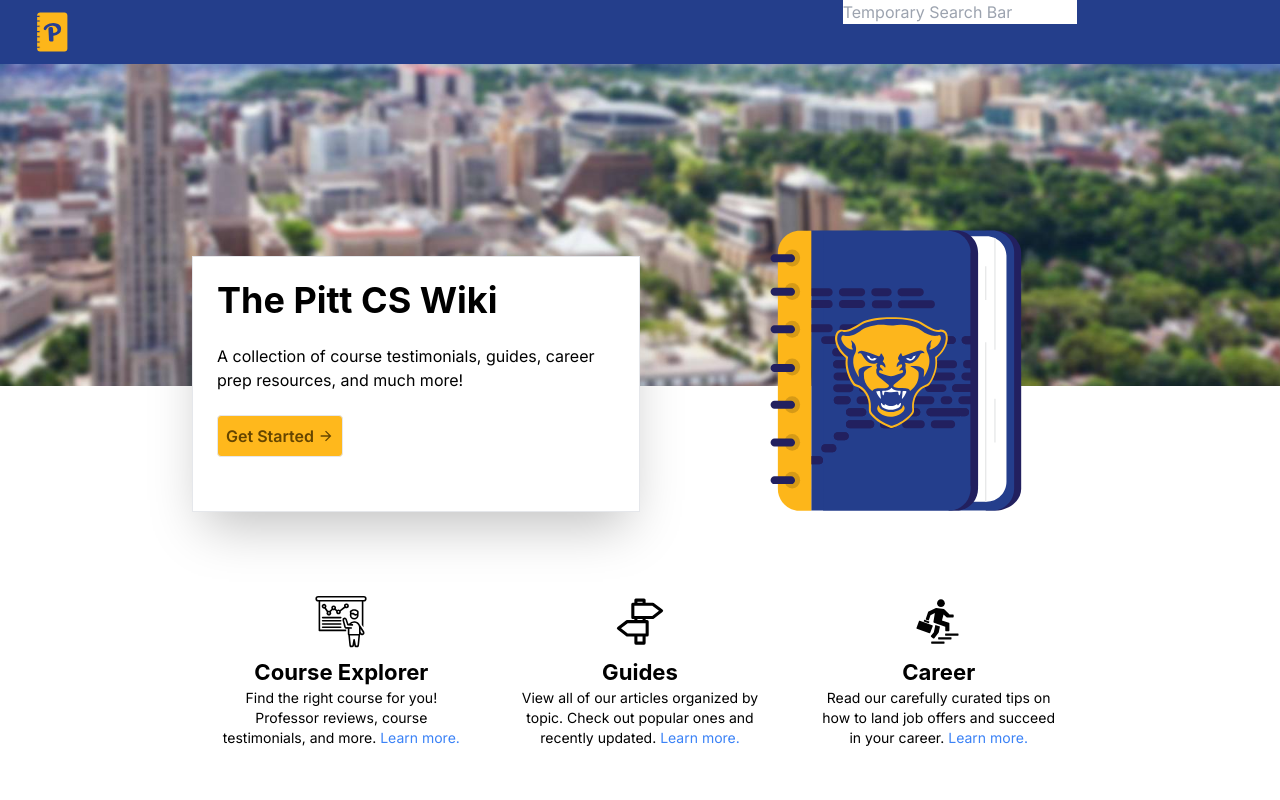
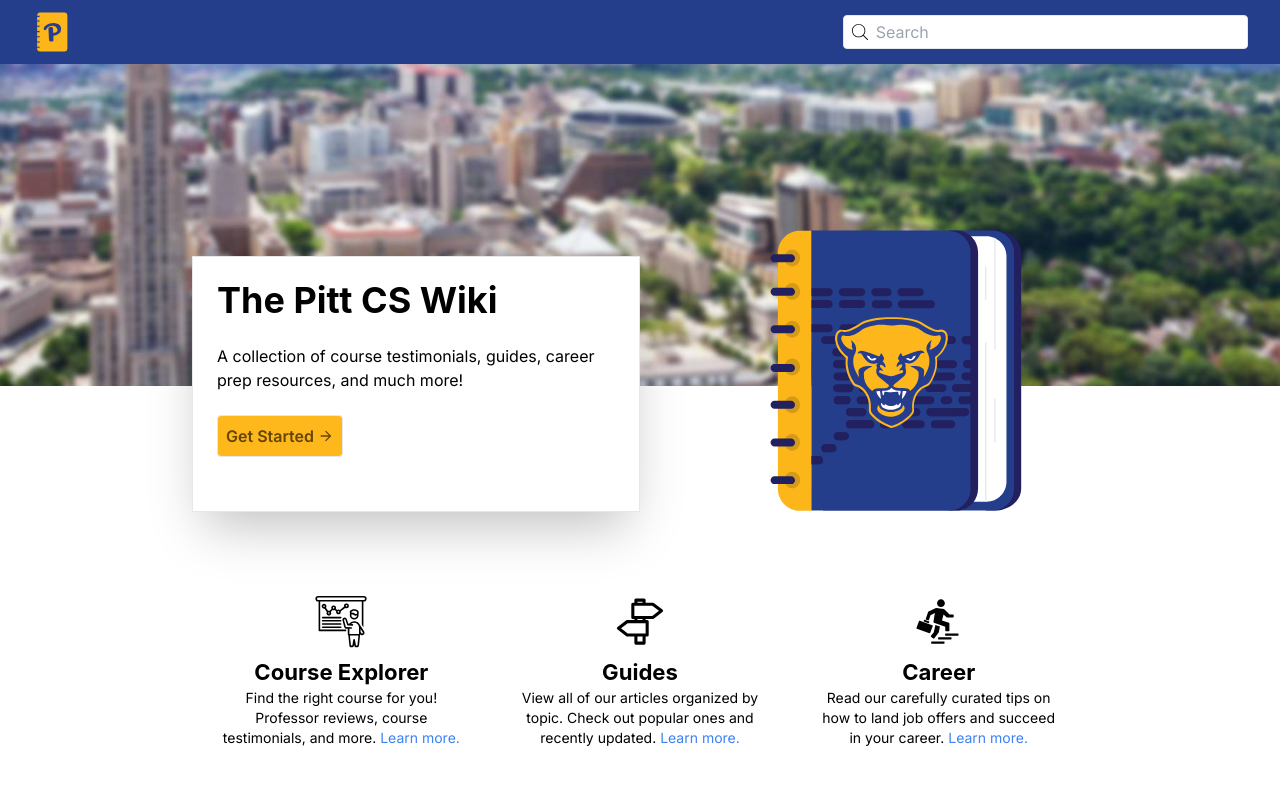
Before and after one commit to Steven-Jarmell/pittcswiki-next, a Next.js app: page / in a window 1280 px wide. Shown: the top 800 px of the page. Built offline with nearby package versions, Linux system fonts and the light colour scheme.

Commit message:
Improve temp search bar

```diff
--- a/app/_components/Header.tsx
+++ b/app/_components/Header.tsx
@@ -9,6 +9,7 @@ import Link from "next/link"
 import Image from "next/image"
 
 import logo from "@/app/_images/pantherhandbook-mini.svg"
+import Search from "./Search/Search"
 
 const Header = (): JSX.Element => {
   return (
@@ -27,9 +28,9 @@ const Header = (): JSX.Element => {
           </Link>
         </div>
       </div>
-      <div className="w-full md:w-1/3">
-        <div className="relative">
-          <input type="text" placeholder="Temporary Search Bar" />
+      <div className="w-full md:w-1/3 flex items-center">
+        <div className="relative w-full">
+          <Search />
         </div>
       </div>
     </header>
--- /dev/null
+++ b/app/_components/Search/Search.tsx
@@ -0,0 +1,16 @@
+import Image from "next/image"
+
+import searchIcon from "@/app/_images/search-icon.svg"
+
+const Search = () => {
+  return (
+    <div className="flex gap-2 bg-white border rounded items-center">
+      <label htmlFor="search-bar" className="h-8 flex items-center ml-2">
+        <Image src={searchIcon} alt="Search Icon" className="max-h-4 w-auto" />
+      </label>
+      <input id="search-bar" type="text" placeholder="Search" />
+    </div>
+  )
+}
+
+export default Search
```
Also changed, not shown: app/_images/search-icon.svg (added).
